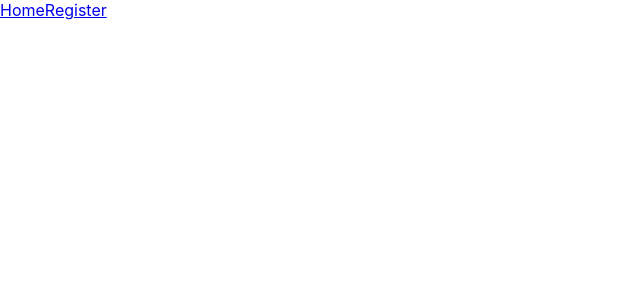
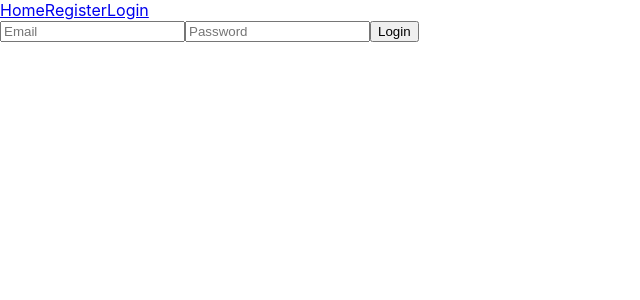
Before and after one commit to shalawfatah/auth-full-mern, a React (Create React App) app in the folder client/: page /login in a window 1280 px wide. Shown: the top 300 px of the page, without its empty margins (0-640 px from the left). Built offline with nearby package versions, Linux system fonts and the light colour scheme.

Commit message:
added login frontend

```diff
--- a/client/src/Router.js
+++ b/client/src/Router.js
@@ -5,6 +5,7 @@ import App from './App'
 import {BrowserRouter, Switch, Route} from 'react-router-dom'
 import Register from './components/auth/Register'
 import Nav from './components/layout/Nav'
+import Login from './components/auth/Login'
 
 const Router = () => {
     return (
@@ -17,6 +18,9 @@ const Router = () => {
             <Route path='/register' exact>
                 <Register />
             </Route>
+            <Route path='/login' exact>
+                <Login />
+            </Route>
         </Switch>
         </BrowserRouter>
     )
--- /dev/null
+++ b/client/src/components/auth/Login.js
@@ -0,0 +1,40 @@
+import React, { useState } from 'react'
+import axios from 'axios'
+
+const Login = () => {
+
+    const [email, setEmail] = useState('')
+    const [password, setPassword] = useState('')
+
+    const login = async (e) => {
+        e.preventDefault()
+        try {
+            const loginData = {email, password}
+            await axios.post('http://localhost:1996/auth/login', loginData)
+        } catch (error) {
+            console.log(error)
+        }
+
+    }
+    return (
+        <div>
+        <form onSubmit={login}>
+            <input
+            type="email"
+            placeholder="Email"
+            onChange={(e) => setEmail(e.target.value)}
+            value={email}
+            />
+            <input
+            type="password"
+            placeholder="Password"
+            onChange={(e) => setPassword(e.target.value)}
+            value={password}
+            />
+            <button type="submit">Login</button>
+        </form>
+        </div>
+    )
+}
+
+export default Login
--- a/client/src/components/layout/Nav.js
+++ b/client/src/components/layout/Nav.js
@@ -6,6 +6,7 @@ const Nav = () => {
         <div>
             <Link to='/'>Home</Link>
             <Link to='/register'>Register</Link>
+            <Link to='/login'>Login</Link>
         </div>
     )
 }
--- a/client/src/index.js
+++ b/client/src/index.js
@@ -2,6 +2,9 @@ import React from 'react';
 import ReactDOM from 'react-dom';
 import './index.css';
 import Router from './Router';
+import axios from 'axios'
+
+axios.defaults.withCredentials = true
 
 ReactDOM.render(
   <React.StrictMode>
```
Also changed, not shown: 2 other files (tests, documents, lock files or other folders).
